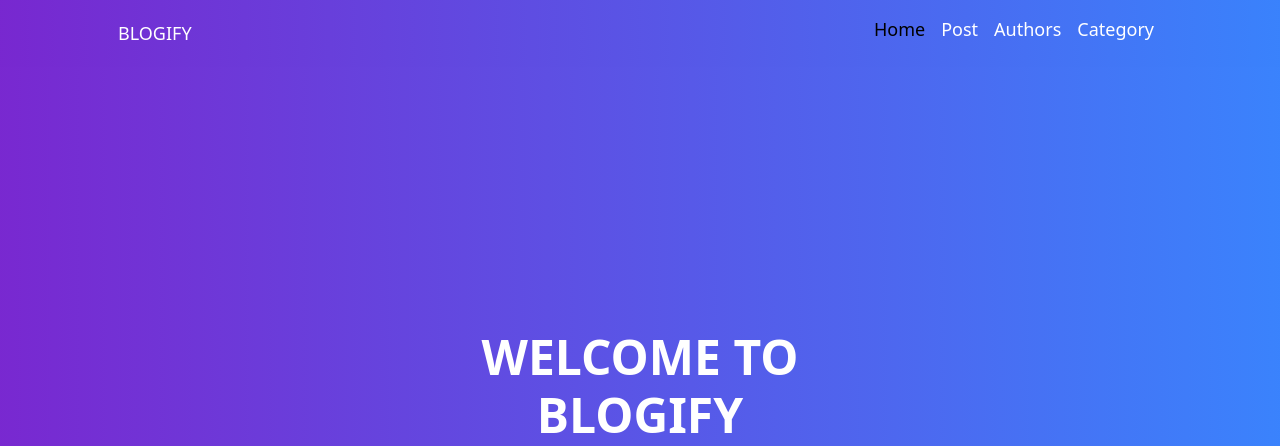
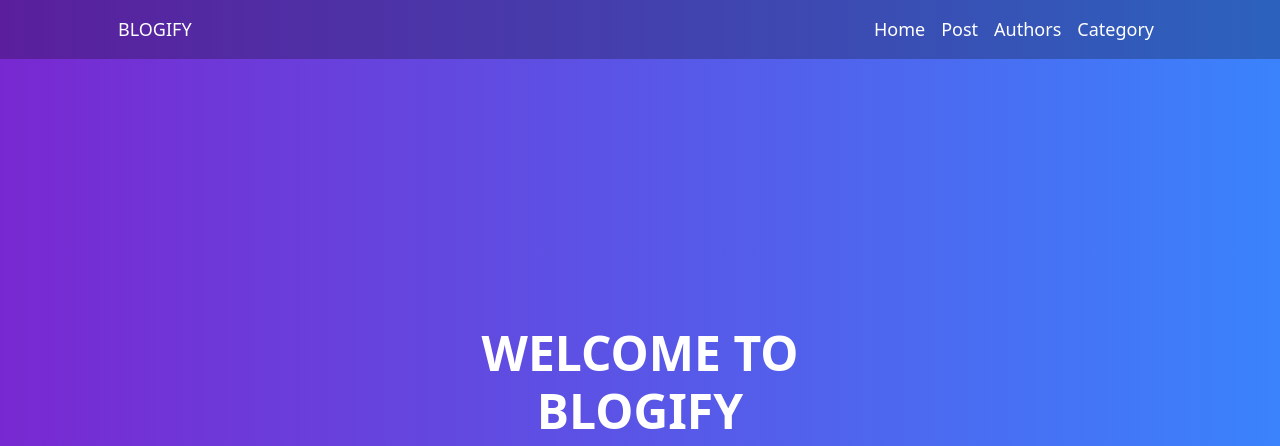
Before and after one commit to ffarzam/CW-98, a Django app: page / in a window 1280 px wide. Shown: the top 446 px of the page. Run offline with Django 4.2, Linux system fonts and the light colour scheme; some libraries are stand-ins or nearby versions.

Commit message:
Updating navbar.html

```diff
--- a/week15/template/navbar.html
+++ b/week15/template/navbar.html
@@ -1,15 +1,13 @@
- <nav class="navbar navbar-expand-lg navbar-dark bg-light" style="background: #6a11cb;
-            background: -webkit-linear-gradient(to right, rgba(106, 17, 203, 0.9), rgba(37, 117, 252, 0.9));
-            background: linear-gradient(to right, rgba(106, 17, 203, 0.9), rgba(37, 117, 252, 0.9));">
+ <nav class="navbar navbar-expand-lg navbar-dark" style="background: rgba(0,0,0,0.25);">
             <div class="container px-5">
                 <a class="navbar-brand" href="{% url 'home' %}">BLOGIFY</a>
                 <button class="navbar-toggler" type="button" data-bs-toggle="collapse" data-bs-target="#navbarSupportedContent" aria-controls="navbarSupportedContent" aria-expanded="false" aria-label="Toggle navigation"><span class="navbar-toggler-icon"></span></button>
                 <div class="collapse navbar-collapse" id="navbarSupportedContent">
-                    <ul class="navbar-nav ms-auto mb-2 mb-lg-2">
-                        <li class="nav-item"><a class="nav-link active" aria-current="page" href="{% url 'home' %}" style="color: black">Home</a></li>
+                    <ul class="navbar-nav ms-auto mb-2 mb-lg-0">
+                        <li class="nav-item"><a class="nav-link active" aria-current="page" href="{% url 'home' %}">Home</a></li>
                         <li class="nav-item"><a class="nav-link" href="{% url 'post_list' %}">Post</a></li>
                         <li class="nav-item"><a class="nav-link" href="#!">Authors</a></li>
-                        <li class="nav-item"><a class="nav-link" href="#!" >Category</a></li>
+                        <li class="nav-item"><a class="nav-link" href="{% url 'category_list' %}" >Category</a></li>
                     </ul>
                 </div>
             </div>
```
